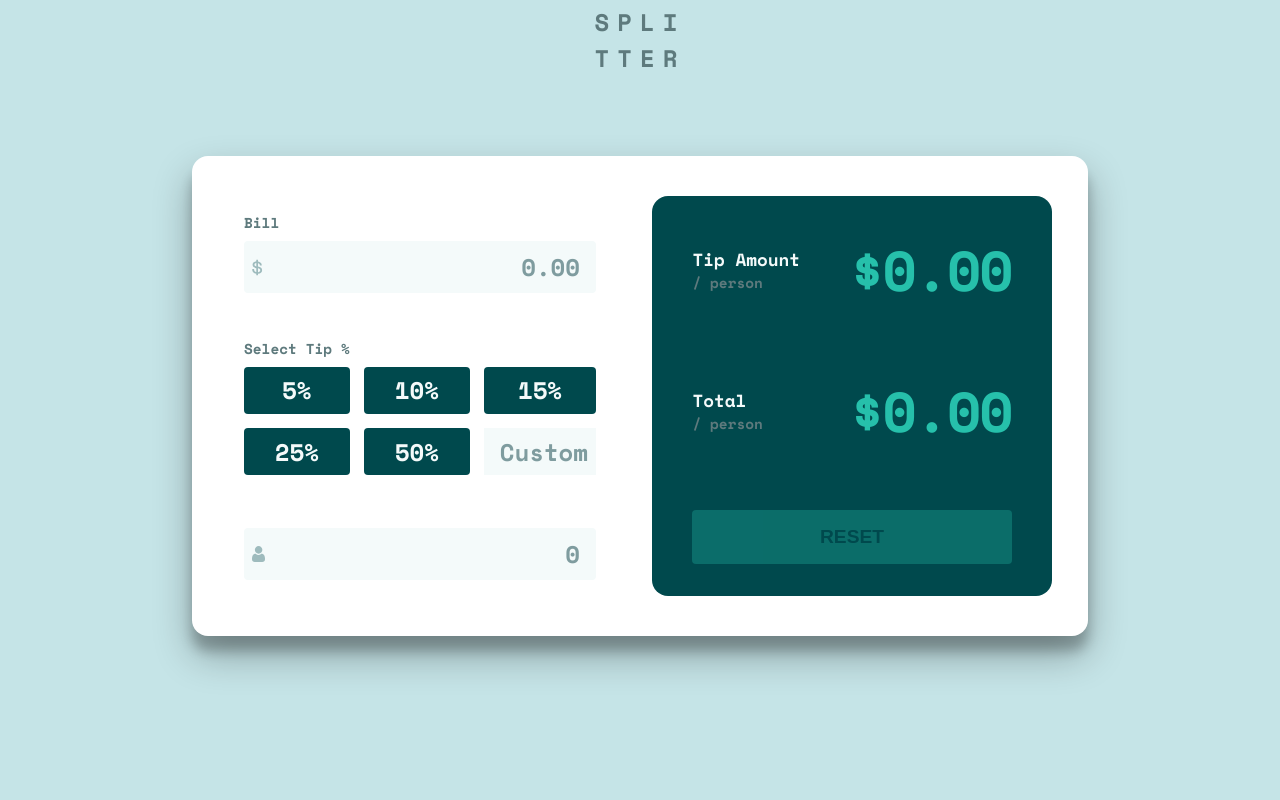
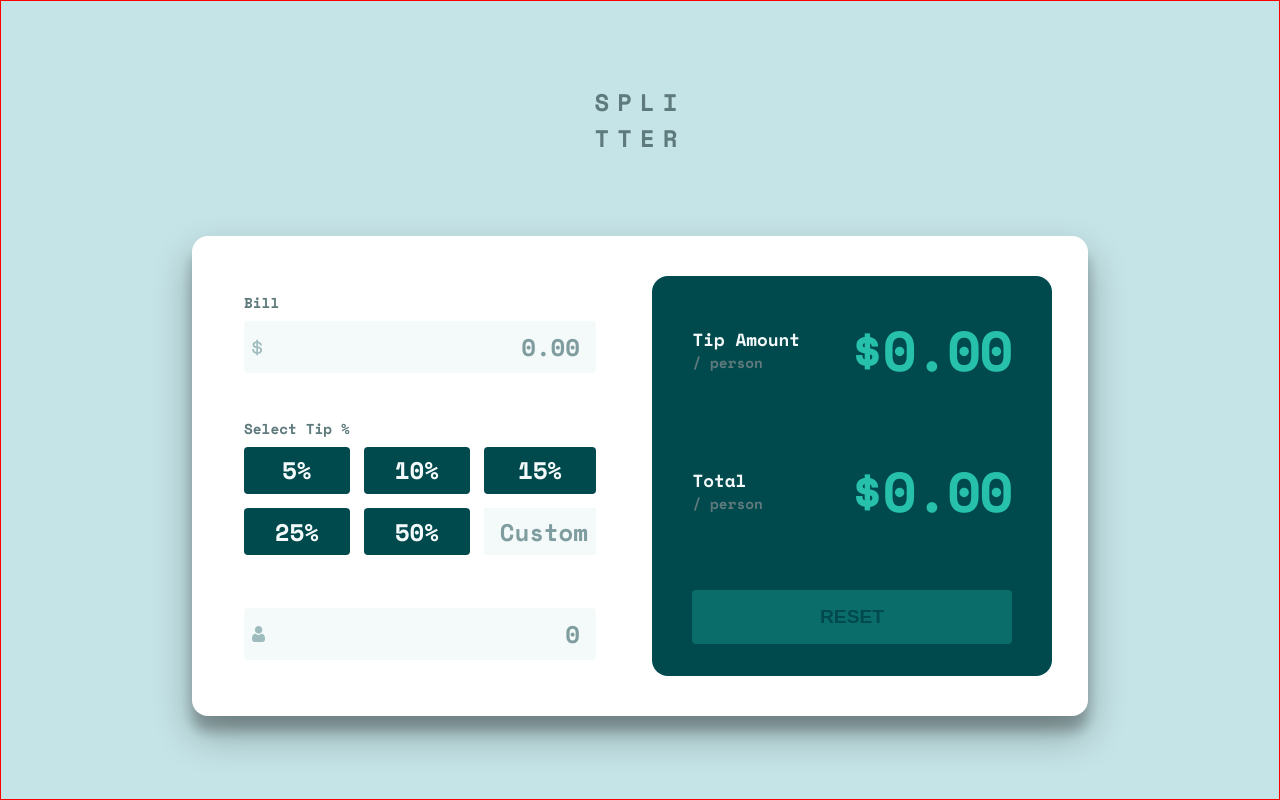
Before and after one commit to Brunno-DaSilva/tip-calculator, a React (Create React App) app: page / in a window 1280 px wide. Built offline with nearby package versions, Linux system fonts and the light colour scheme.

Commit message:
CHANGED: margin-bottom from rem to gap

```diff
--- a/src/App.css
+++ b/src/App.css
@@ -12,16 +12,17 @@
 }
 
 .app {
-  /* border: 10px solid var(--dark-cyan); */
   display: flex;
   flex-direction: column;
   align-items: center;
   justify-content: center;
-  height: 80vh;
+  gap: 5rem;
+  height: 100vh;
+  border: 1px solid red;
 }
+
 .app__header {
   width: clamp(90%, 2+5, 60rem);
-  margin-bottom: 5rem;
 }
 .header__title {
   font-family: var(--ff-primary);
@@ -32,3 +33,6 @@
   line-height: 1.5;
   letter-spacing: 0.5rem;
 }
+
+@media screen {
+}
```
Also changed, not shown: 2 other files (tests, documents, lock files or other folders).
